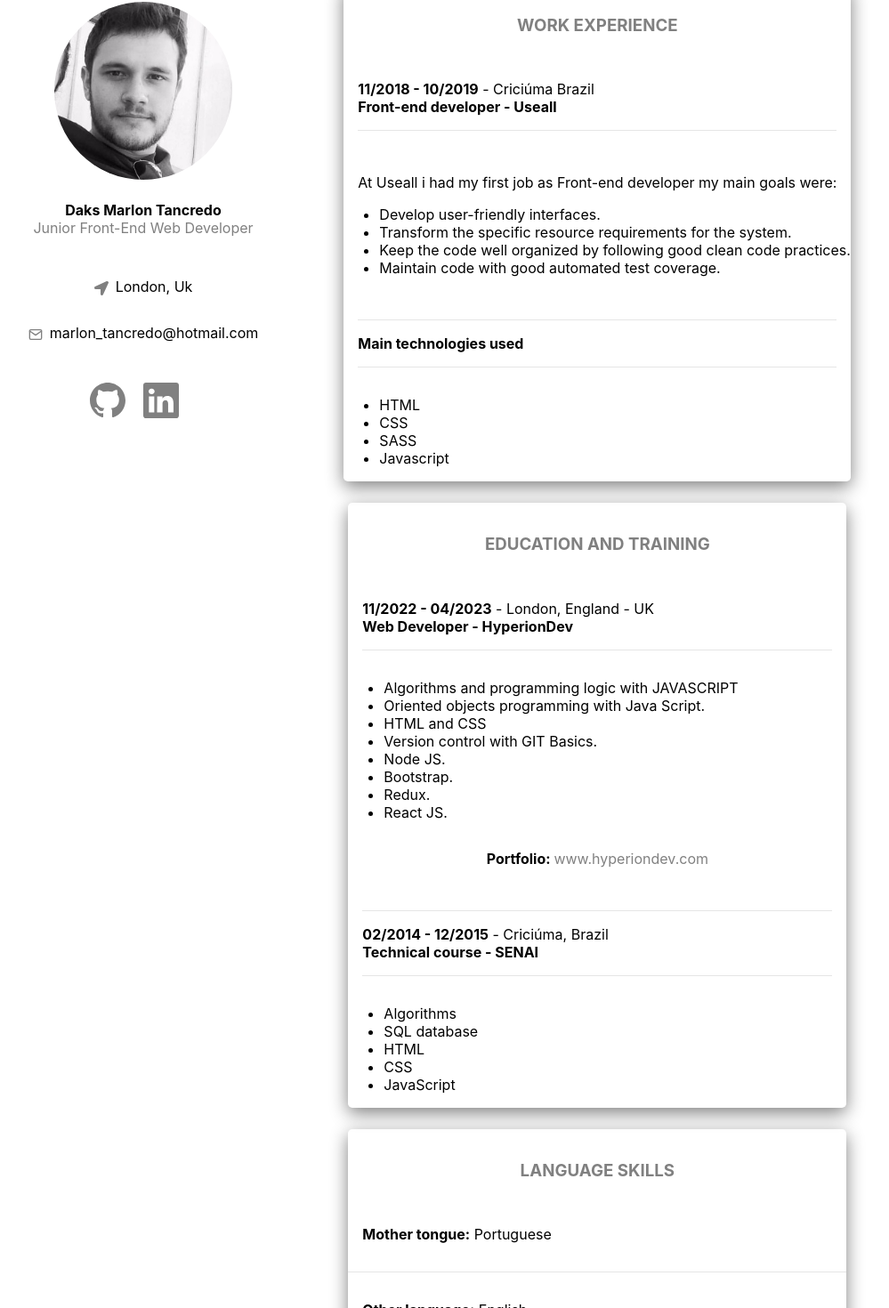
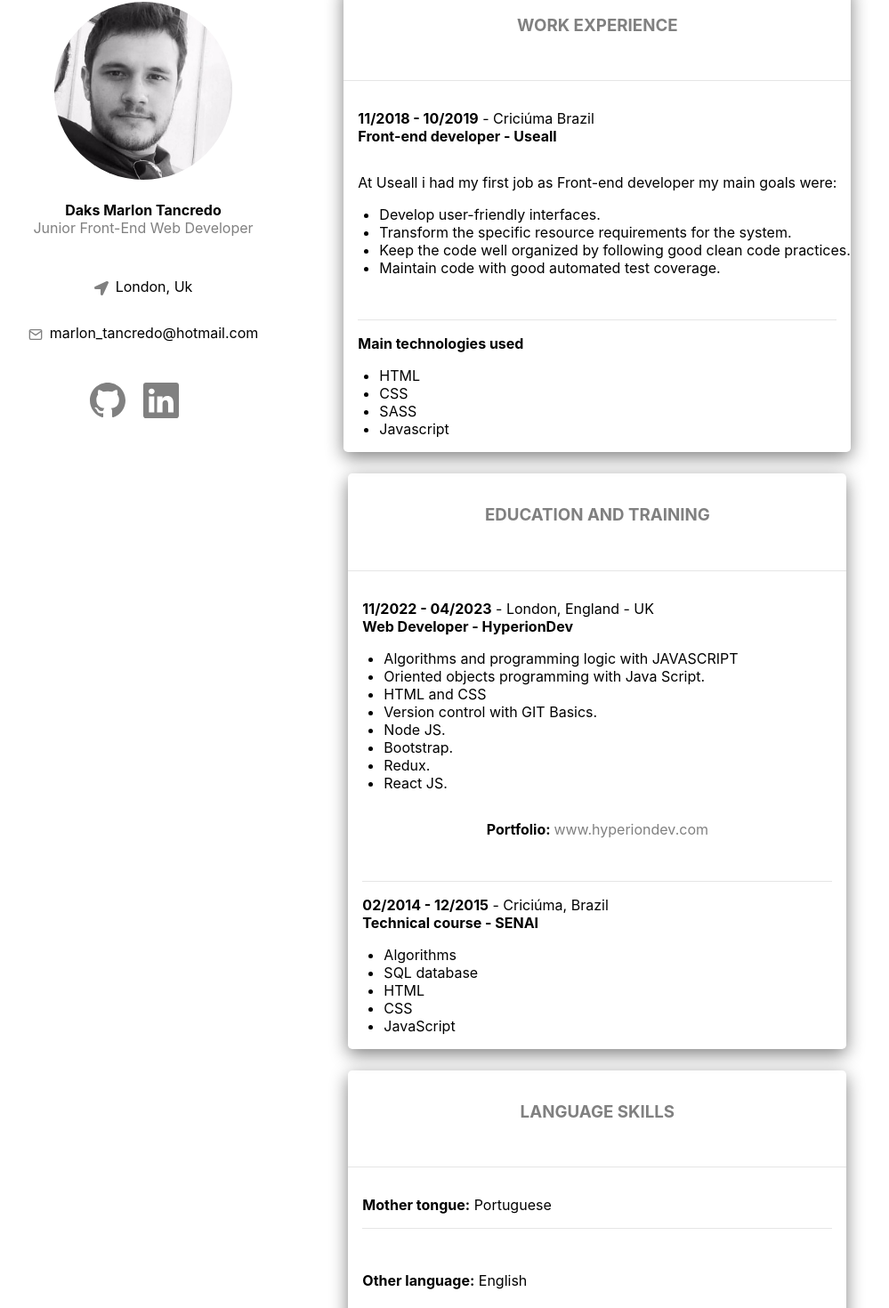
Before and after one commit to MarlonTancredo/My-Cv, a React (Create React App) app: page / in a window 1280 px wide. Shown: the part 66-1536 px from the top of the page at 89% size, without its empty margins (194-1193 px from the left). Built offline with nearby package versions, Linux system fonts and the light colour scheme.

Commit message:
styl;ing

```diff
--- a/src/components/Content.tsx
+++ b/src/components/Content.tsx
@@ -85,12 +85,12 @@ const Content = () => {
           <S.Paragraph>
             <S.SectionTitle>WORK EXPERIENCE</S.SectionTitle>
           </S.Paragraph>
+          <S.Line />
           <S.Paragraph style={{ textAlign: "left" }}>
             <strong>{`${useallStartDate} - ${useallEndDate}`}</strong>
             {` - ${useallCity} ${useallCountry}`}
             <br />
             <strong>Front-end developer - Useall</strong>
-            <S.Line />
           </S.Paragraph>
           <S.Paragraph>{useallJobDescription}</S.Paragraph>
           {/* Goals */}
@@ -102,7 +102,6 @@ const Content = () => {
           <S.Paragraph style={{ textAlign: "left" }}>
             <S.Line />
             <strong>Main technologies used</strong>
-            <S.Line />
           </S.Paragraph>
           {/* Technologies */}
           <S.List>
@@ -119,12 +118,12 @@ const Content = () => {
           <S.Paragraph>
             <S.SectionTitle>EDUCATION AND TRAINING</S.SectionTitle>
           </S.Paragraph>
+          <S.Line />
           <S.Paragraph style={{ textAlign: "left" }}>
             <strong>{`${hyperionStartDate} - ${hyperionEndDate}`}</strong>
             {` - ${hyperionCity}, ${hyperionCountry}`}
             <br />
             <strong>Web Developer - HyperionDev</strong>
-            <S.Line />
           </S.Paragraph>
           {/* Skills */}
           <S.List>
@@ -153,7 +152,6 @@ const Content = () => {
             ${senaiCountry}`}
             <br />
             <strong> Technical course - SENAI</strong>
-            <S.Line />
           </S.Paragraph>
           <S.List>
             {senaiSkills.map((skills: { skill: string }, index: number) => {
@@ -168,10 +166,11 @@ const Content = () => {
           <S.Paragraph>
             <S.SectionTitle>LANGUAGE SKILLS</S.SectionTitle>
           </S.Paragraph>
+          <S.Line />
           <S.Paragraph style={{ textAlign: "left" }}>
             <strong> Mother tongue:</strong> Portuguese
+            <S.Line />
           </S.Paragraph>
-          <S.Line />
           <S.Paragraph style={{ textAlign: "left" }}>
             <strong> Other language:</strong> English
           </S.Paragraph>
```
